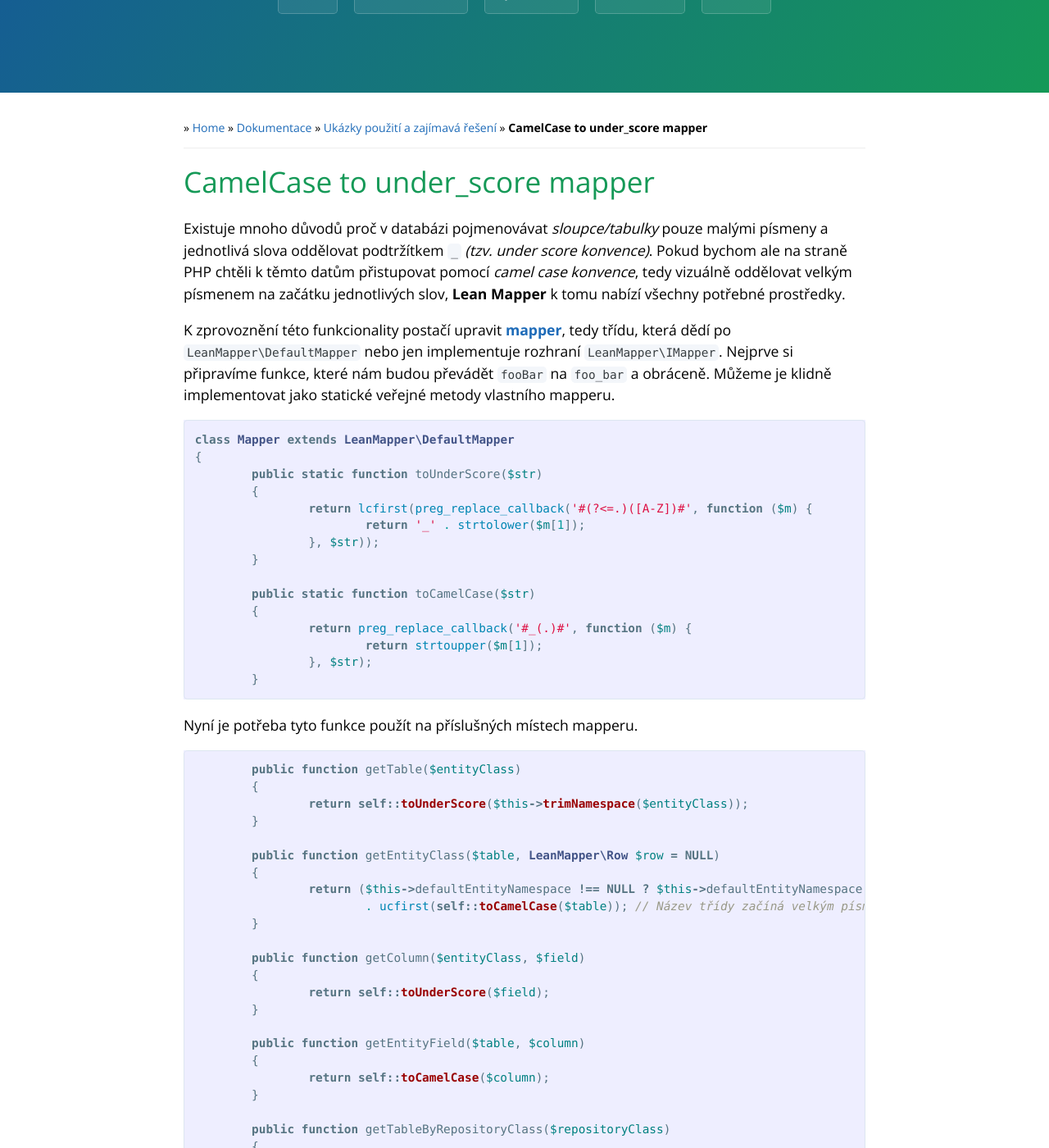
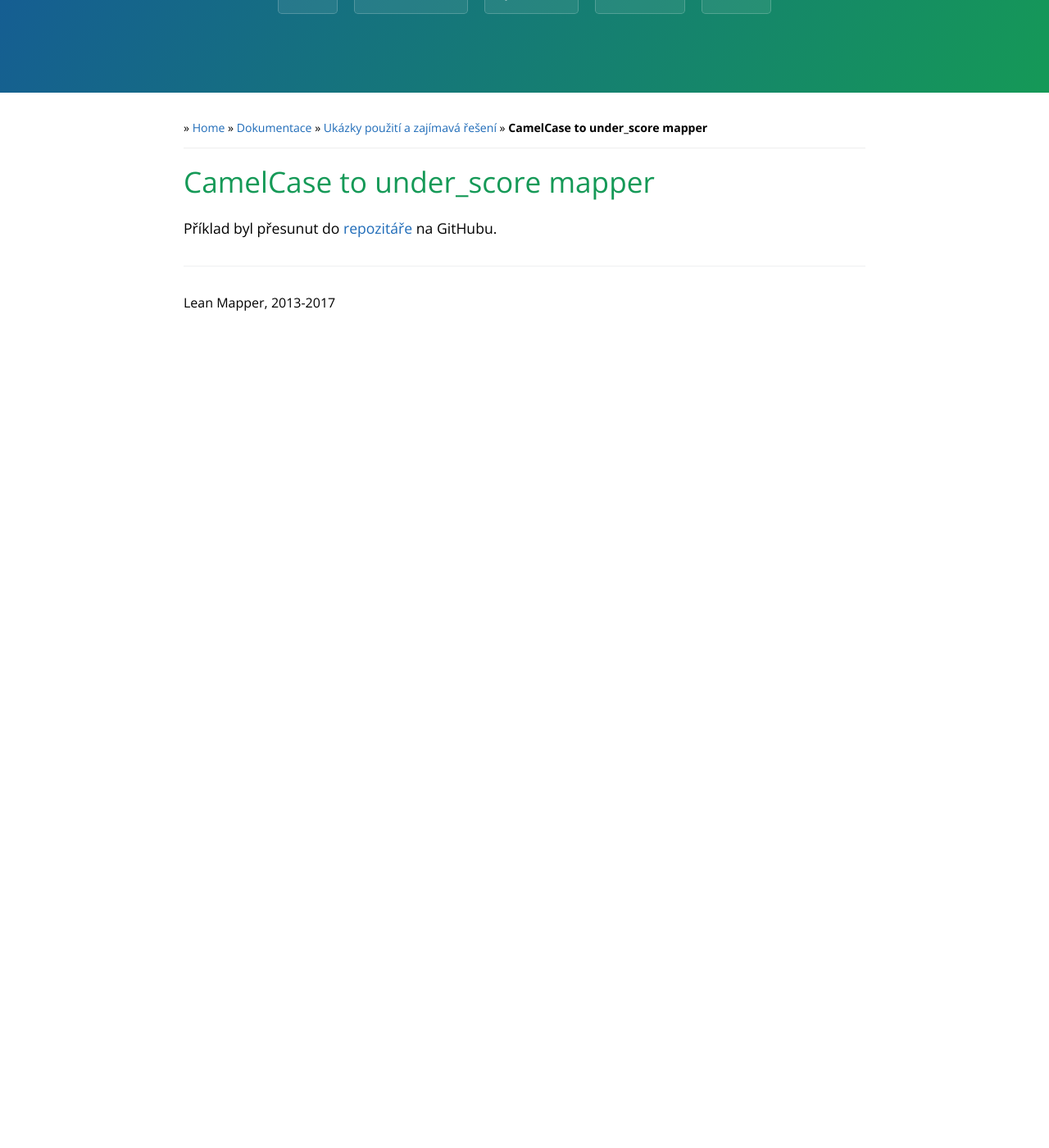
Before and after one commit to LeanMapper/LeanMapper.github.io, a Jekyll site: the page built from cs/tutorials/camelcase-to-underscore-mapper.md, in a window 1280 px wide and 1400 px high, scrolled down 270 px. Shown: the whole window at 82% size. Built offline with Jekyll 4.4.1, drawn with Linux system fonts in a browser that asks for light colours; after the commit the page ends 900 px from its top, so only the background shows below that; some of the changed text lies outside the part shown.

Commit message:
Tutorials: added links to leanmapper/examples

````diff
--- a/cs/tutorials/camelcase-to-underscore-mapper.md
+++ b/cs/tutorials/camelcase-to-underscore-mapper.md
@@ -2,61 +2,4 @@
 title: CamelCase to under_score mapper
 ---
 
-Existuje mnoho důvodů proč v databázi pojmenovávat *sloupce/tabulky* pouze malými písmeny a jednotlivá slova oddělovat podtržítkem `_` *(tzv. under score konvence)*. Pokud bychom ale na straně PHP chtěli k těmto datům přistupovat pomocí *camel case konvence*, tedy vizuálně oddělovat velkým písmenem na začátku jednotlivých slov, **Lean Mapper** k tomu nabízí všechny potřebné prostředky.
-
-K zprovoznění této funkcionality postačí upravit [**mapper**](/cs/docs/mapper/), tedy třídu, která dědí po `LeanMapper\DefaultMapper` nebo jen implementuje rozhraní `LeanMapper\IMapper`. Nejprve si připravíme funkce, které nám budou převádět `fooBar` na `foo_bar` a obráceně. Můžeme je klidně implementovat jako statické veřejné metody vlastního mapperu.
-
-``` php?start_inline=1
-class Mapper extends LeanMapper\DefaultMapper
-{
-	public static function toUnderScore($str)
-	{
-		return lcfirst(preg_replace_callback('#(?<=.)([A-Z])#', function ($m) {
-			return '_' . strtolower($m[1]);
-		}, $str));
-	}
-
-	public static function toCamelCase($str)
-	{
-		return preg_replace_callback('#_(.)#', function ($m) {
-			return strtoupper($m[1]);
-		}, $str);
-	}
-```
-
-Nyní je potřeba tyto funkce použít na příslušných místech mapperu.
-
-``` php?start_inline=1
-	public function getTable($entityClass)
-	{
-		return self::toUnderScore($this->trimNamespace($entityClass));
-	}
-
-	public function getEntityClass($table, LeanMapper\Row $row = NULL)
-	{
-		return ($this->defaultEntityNamespace !== NULL ? $this->defaultEntityNamespace . '\\' : '')
-			. ucfirst(self::toCamelCase($table)); // Název třídy začíná velkým písmenem
-	}
-
-	public function getColumn($entityClass, $field)
-	{
-		return self::toUnderScore($field);
-	}
-
-	public function getEntityField($table, $column)
-	{
-		return self::toCamelCase($column);
-	}
-
-	public function getTableByRepositoryClass($repositoryClass)
-	{
-		$matches = array();
-		if (preg_match('#([a-z0-9]+)repository$#i', $repositoryClass, $matches)) {
-			return self::toUnderScore($matches[1]);
-		}
-		throw new LeanMapper\Exception\InvalidStateException('Cannot determine table name.');
-	}
-}
-```
-
-A to je vše. Nyní se budou položky definované v entitách jako `fooBar` v databázi hledat ve sloupcích `foo_bar`. Obdobně to platí i pro překlad názvu repozitáře na tabulku.
+Příklad byl přesunut do [repozitáře](https://github.com/LeanMapper/examples/tree/master/underscore-mapper) na GitHubu.
````
Also changed, not shown: cs/tutorials/index.md (+7 -1 lines).
